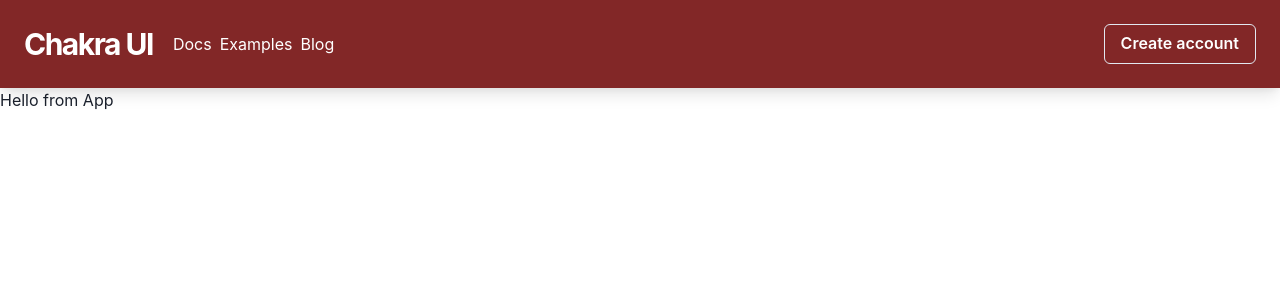
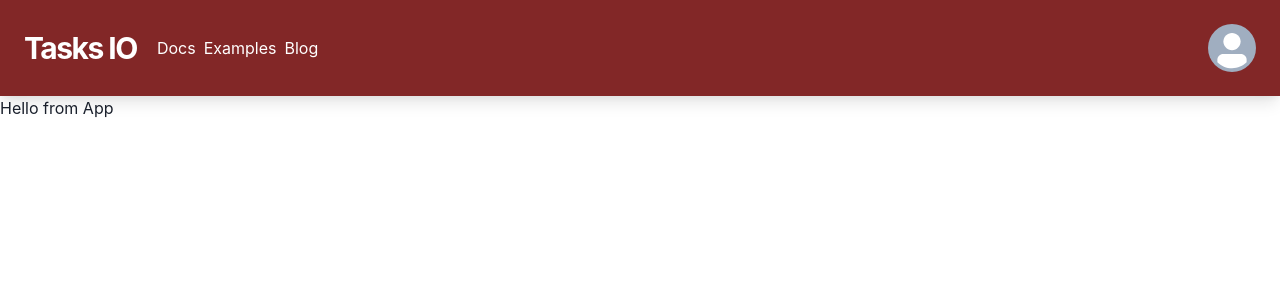
Before and after one commit to MarcusTHellams/udemy-course, a React (Create React App) app in the folder client/: page / in a window 1280 px wide. Shown: the top 300 px of the page. Built offline with nearby package versions, Linux system fonts and the light colour scheme.

Commit message:
Add Avatar

```diff
--- a/client/src/components/Header/Header.tsx
+++ b/client/src/components/Header/Header.tsx
@@ -7,6 +7,7 @@ import {
   Text,
   Button,
   useDisclosure,
+  Avatar,
 } from '@chakra-ui/react';
 import { GiHamburgerMenu } from 'react-icons/gi';
 
@@ -32,8 +33,8 @@ export const Header = (props: HeaderProps): JSX.Element => {
         {...props}
       >
         <Flex align='center' mr={5}>
-          <Heading as='h1' size='lg' letterSpacing={'tighter'}>
-            Chakra UI
+          <Heading as='h2' size='lg' letterSpacing={'tighter'}>
+            Tasks IO
           </Heading>
         </Flex>
 
@@ -58,12 +59,7 @@ export const Header = (props: HeaderProps): JSX.Element => {
           display={{ base: isOpen ? 'block' : 'none', md: 'block' }}
           mt={{ base: 4, md: 0 }}
         >
-          <Button
-            variant='outline'
-            _hover={{ bg: 'teal.700', borderColor: 'teal.700' }}
-          >
-            Create account
-          </Button>
+          <Avatar />
         </Box>
       </Flex>
     </>
```
